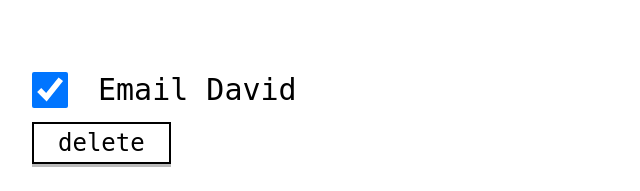
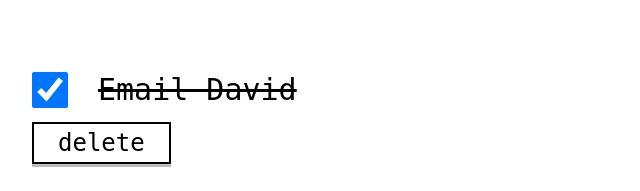
Before and after one commit to baltasn/to-do-list---frontend-developer---jetbrains-academy, a plain HTML site: page index.html in a window 1280 px wide. Both pictures are taken after a click on the checkbox 338 px from the left and 362 px from the top of the page. Shown: the part 273-464 px from the top of the page, 288-928 px from the left. Drawn offline with Linux system fonts and the light colour scheme.

Commit message:
stage 3
A good To-Do List app can mark user's tasks as complete. Let's add this feature.

Objectives
A task should be marked as complete when a user clicks on the task checkbox. When the checkbox is checked, the <span> element with the task class should have the following properties:

text-decoration: line-through;
If the checkbox is unchecked, remove these properties from the <span> element.

```diff
--- a/index.html
+++ b/index.html
@@ -15,9 +15,6 @@
       <button id="add-task-button">Add Task</button>
     </div>
     <div class="tasks">
-      <ul id="task-list">
-
-      </ul>
 
     </div>
 
@@ -27,35 +24,3 @@
 <script src="script.js"></script>
 </body>
 </html>
-
-
-
-
-<!--        <li class="task-item">-->
-<!--          <div class="task-div">-->
-<!--            <input class ="checkbox" type="checkbox">-->
-<!--            <span class="task">Email David</span>-->
-<!--          </div>-->
-<!--          <div class="button-div" >-->
-<!--            <button class="delete-btn">delete</button>-->
-<!--          </div>-->
-<!--        </li>-->
-<!--        <li class="task-item">-->
-<!--          <div class="task-div">-->
-<!--            <input class ="checkbox" type="checkbox">-->
-<!--            <span class="task">Create ideal user persona guide</span>-->
-<!--          </div>-->
-<!--          <div class="button-div" >-->
-<!--            <button class="delete-btn">delete</button>-->
-<!--          </div>-->
-<!--        </li>-->
-<!--        <li class="task-item">-->
-<!--          <div class="task-div">-->
-<!--            <input class ="checkbox" type="checkbox">-->
-<!--            <span class="task">Set up A/B test</span>-->
-<!--          </div>-->
-<!--          <div class="button-div" >-->
-<!--            <button class="delete-btn">delete</button>-->
-<!--          </div>-->
-<!--        </li>-->
-<!--      </ul>-->
--- a/script.js
+++ b/script.js
@@ -4,7 +4,7 @@
 const newTaskInputField = document.getElementById("input-task");
 const btnAddTask = document.getElementById("add-task-button");
 const tasksEl = document.querySelector(".tasks");
-const taskList = document.querySelector("#task-list");
+//const taskList = document.querySelector("#task-list");
 
 
 const taskListArray = [
@@ -20,7 +20,7 @@ function addTaskToList() {
   if(newTaskInputField.value !== ""){
     taskListArray.push({task: newTaskInputField.value, done: false});
     newTaskInputField.value = "";
-    taskList.appendChild(createTaskElement(taskListArray[taskListArray.length-1], taskListArray.length - 1));
+    createTaskElement(taskListArray[taskListArray.length-1], taskListArray.length - 1);
   }
 }
 
@@ -37,12 +37,25 @@ function createTaskElement(task,taskIndex) {
   taskCheckBox.setAttribute("class" ,"checkbox");
   taskCheckBox.setAttribute("type" ,"checkbox");
   taskCheckBox.setAttribute("id", `task-checkbox-${taskIndex}`);
-  taskCheckBox.checked = task.checked;
+  taskCheckBox.checked = task.done;
+
 
   const taskText = document.createElement("span");
   taskText.setAttribute("class", "task");
   taskText.setAttribute("id", `task-${taskIndex}`);
   taskText.innerHTML = task.task;
+
+  if(taskCheckBox.checked) {
+    taskText.classList.toggle("task--checked");
+    //taskText.style.textDecoration =  "line-through";////change
+  }
+
+  taskCheckBox.addEventListener("change", function () {
+    taskText.classList.toggle("task--checked");
+    //taskText.style.textDecoration =  "line-through";////change
+    task.done = !task.done;
+    console.log(window.getComputedStyle(taskText).textDecoration.includes("line-through"));
+  });
 
   const taskDivEl = document.createElement("div");
   taskDivEl.setAttribute("class", "task-div");
@@ -57,7 +70,6 @@ function createTaskElement(task,taskIndex) {
     taskListArray.splice(taskIndex, 1);
     const element = document.getElementById(`task-item-${taskIndex}`);
     element.remove();
-    initialize();
   });
   btnDeleteTask.innerHTML = "delete";
 
@@ -77,20 +89,3 @@ function createTaskElement(task,taskIndex) {
 
 initialize();
 btnAddTask.addEventListener("click", addTaskToList);
-
-
-
-
-/*
-
-INITIALIZE LIST BY EMULATING INPUT BUTTON CLICK
-
-newTaskInputField.value = "Email David";
-btnAddTask.click();
-
-newTaskInputField.value = "Create ideal user persona guide";
-btnAddTask.click();
-
-newTaskInputField.value = "Set up A/B test";
-btnAddTask.click();
-*/
--- a/style.css
+++ b/style.css
@@ -40,6 +40,17 @@ input.checkbox {
   min-width: 1.2em;
   min-height: 1.2em;
 }
+/*
+input[type=checkbox] + span {
+  text-decoration: none;
+}
+
+input[type=checkbox]:checked + span {
+  text-decoration: line-through;
+  text-decoration-thickness: 5px;
+}
+*/
+
 ul {
   list-style-type:none
 }
@@ -97,6 +108,13 @@ li {
   width: 90%;
   word-wrap: break-word;
   padding: 0.5em 1em;
+  text-decoration: none;
+}
+
+
+.task--checked{
+  text-decoration: line-through;
+  text-decoration-thickness: 3px;
 }
 
 button{
```
